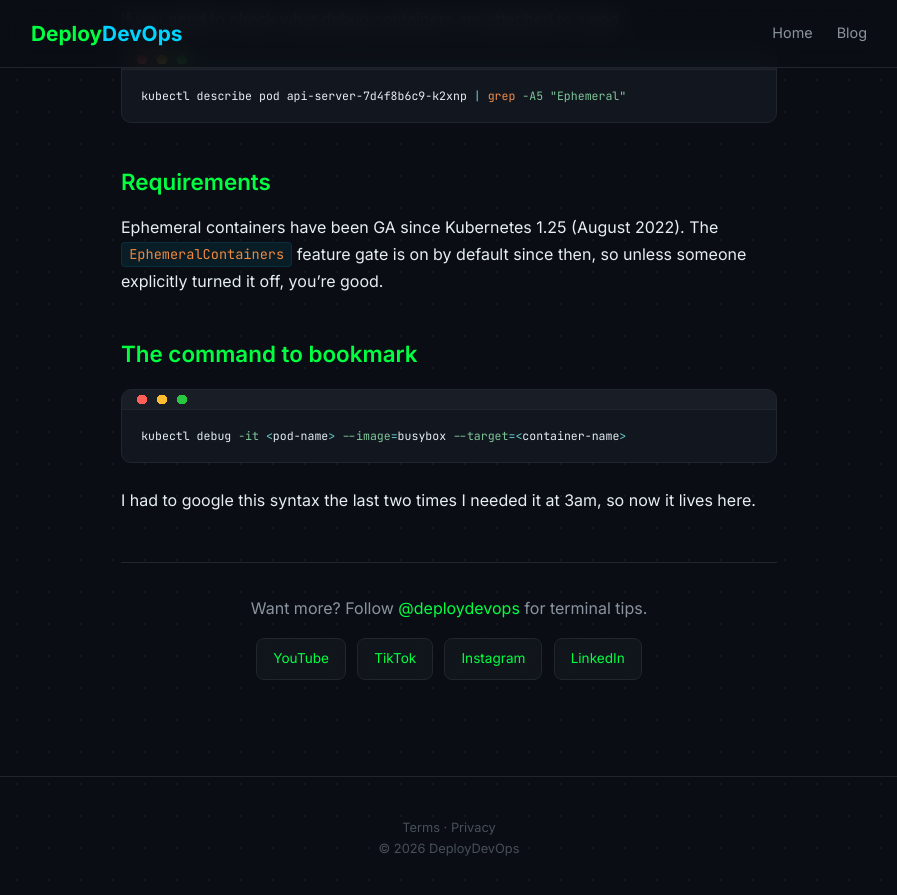
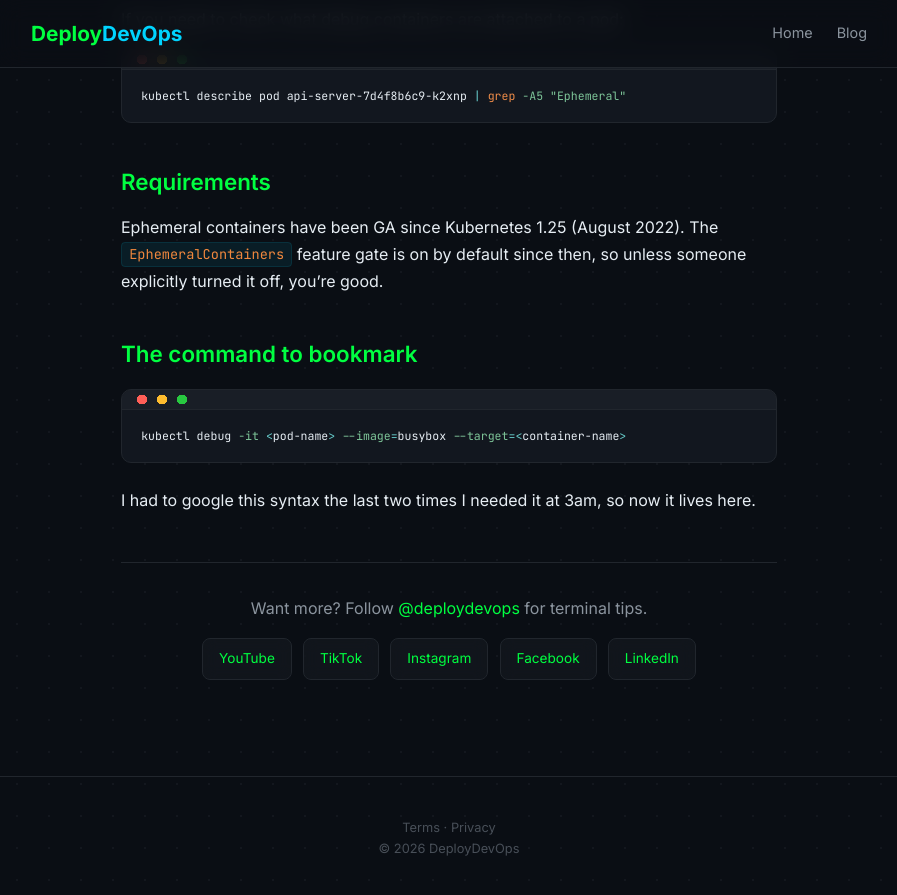
Before and after one commit to deploydevops/deploydevops.github.io, a Jekyll site: the page built from _posts/2026-05-29-kubectl-debug-pods-without-shell.md, in a window 1280 px wide and 900 px high, scrolled down 2572 px. Shown: the top 895 px of the window, without its empty margins (191-1088 px from the left). Built offline with Jekyll 4.4.1, drawn with Linux system fonts in a browser that asks for light colours; nearby versions of some CDN libraries.

Commit message:
fix: add missing Facebook link in post footer (#10)
Co-authored-by: DeployDevOps <deploydevops@users.noreply.github.com>

```diff
--- a/_layouts/post.html
+++ b/_layouts/post.html
@@ -25,6 +25,7 @@ layout: default
                 <a href="https://www.youtube.com/@DeployDevOps">YouTube</a>
                 <a href="https://tiktok.com/@deploydevops">TikTok</a>
                 <a href="https://instagram.com/deploydevops">Instagram</a>
+                <a href="https://www.facebook.com/deploydevops">Facebook</a>
                 <a href="https://www.linkedin.com/company/deploydevops">LinkedIn</a>
             </div>
         </div>
```
